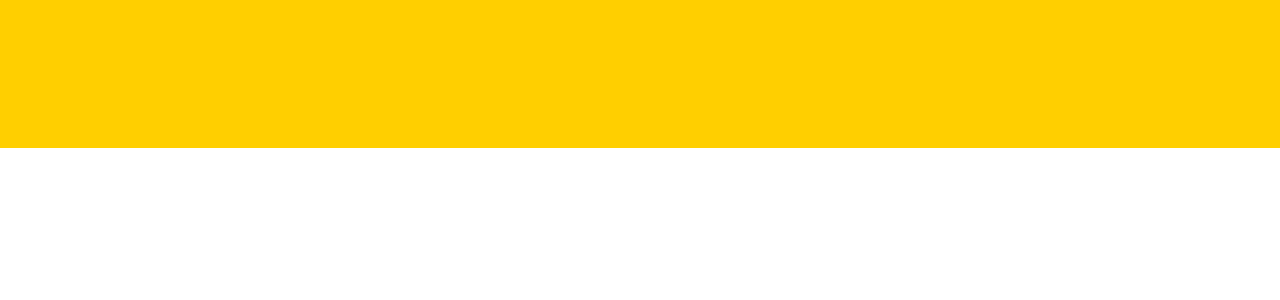
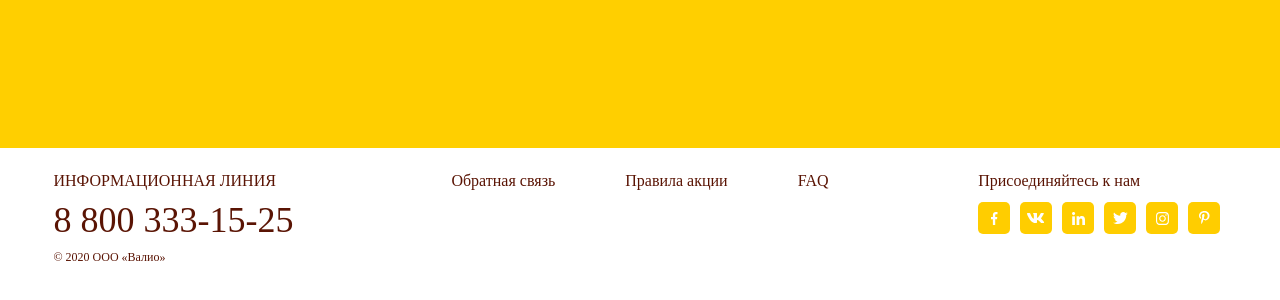
Before and after one commit to danil348/test-task, a website: page #src/index.html in a window 1280 px wide. Shown: the part 1110-1410 px from the top of the page. After the commit the page ends 1387 px from the top, so only its background shows below. Drawn offline with nearby package versions, Linux system fonts and the light colour scheme; some packages are replaced by stand-ins of ours; files that its build step writes are made by us from their sources; a script that the page names is missing; a web font is replaced by a local one.

Commit message:
закончена работа над футером

```diff
--- a/#src/_footer.html
+++ b/#src/_footer.html
@@ -1,5 +1,39 @@
-<footer class="footer" id="qwe">
+<footer class="footer" id="footer">
 	<div class="footer__container _container">
-		footer
+		<div class="footer__info">
+			<h3 class="footer__title">Информационная линия</h3>
+			<a href="tel:88003331525" class="footer__number">8 800 333-15-25</a>
+		</div>
+		<div class="footer__menu footer-menu">
+			<ul class="footer-menu__list">
+				<li class="footer-menu__item"><a href="#" class="footer-menu__link">Обратная связь</a></li>
+				<li class="footer-menu__item"><a href="#" class="footer-menu__link">Правила акции</a></li>
+				<li class="footer-menu__item"><a href="#" class="footer-menu__link">FAQ</a></li>
+			</ul>
+		</div>
+		<div class="footer__social footer-social">
+			<div class="footer-social__text">Присоединяйтесь к нам</div>
+			<div class="footer-social__items">
+				<a href="#" class="footer-social__item">
+					<img loading="lazy" src="img/facebook.svg" alt="">
+				</a>
+				<a href="#" class="footer-social__item">
+					<img loading="lazy" src="img/vk.svg" alt="">
+				</a>
+				<a href="#" class="footer-social__item">
+					<img loading="lazy" src="img/in.svg" alt="">
+				</a>
+				<a href="#" class="footer-social__item">
+					<img loading="lazy" src="img/twitter.svg" alt="">
+				</a>
+				<a href="#" class="footer-social__item">
+					<img loading="lazy" src="img/instagram.svg" alt="">
+				</a>
+				<a href="#" class="footer-social__item">
+					<img loading="lazy" src="img/social_p.svg" alt="">
+				</a>
+			</div>
+		</div>
+		<div class="footer__copyright">© 2020 ООО «Валио»</div>
 	</div>
 </footer>
--- a/#src/scss/footer.scss
+++ b/#src/scss/footer.scss
@@ -1,2 +1,181 @@
-footer {
+.footer {
+	// .footer__container
+	padding: 22px 0px 9px 0px;
+	&__container {
+		display: flex;
+		flex-wrap: wrap;
+	}
+
+	// .footer__info
+
+	&__info {
+		min-width: 230px;
+		flex: 1;
+		@media (max-width: $md3+px) {
+			display: flex;
+			flex-direction: column;
+			justify-content: center;
+			align-items: center;
+			order: 2;
+			margin-top: 25px;
+		}
+	}
+
+	// .footer__title
+
+	&__title {
+		font-family: $fontFamilyMedium;
+		font-size: 16px;
+		line-height: 21px;
+		text-transform: uppercase;
+		margin-bottom: 16px;
+	}
+
+	// .footer__number
+
+	&__number {
+		font-family: $fontFamilyMedium;
+		font-size: 36px;
+		line-height: 27px;
+		transition: all 0.3s ease 0s;
+		@media (any-hover: hover) {
+			&:hover {
+				opacity: 0.8;
+			}
+		}
+	}
+
+	// .footer__copyright
+
+	&__copyright {
+		flex: 0 0 100%;
+		font-size: 12px;
+		margin-top: 12px;
+		line-height: 21px;
+		@media (max-width: $md3+px) {
+			text-align: center;
+			order: 4;
+			margin-top: 17px;
+		}
+	}
+
+	// .footer__menu
+
+	&__menu {
+		flex: 2;
+		@media (max-width: $md3+px) {
+			flex: 0 1 100%;
+			order: 1;
+		}
+	}
+
+	// .footer__social
+
+	&__social {
+		flex: 1;
+		@media (max-width: $md3+px) {
+			flex: 0 1 100%;
+			padding-left: 0px !important;
+			max-width: 100% !important;
+			display: flex;
+			flex-direction: column;
+			justify-content: center;
+			align-items: center;
+			order: 3;
+			margin-top: 25px;
+		}
+	}
 }
+
+.footer-menu {
+	// .footer-menu__list
+
+	&__list {
+		display: flex;
+		align-items: center;
+		justify-content: center;
+		gap: 70px;
+		@media (max-width: $md1+px) {
+			flex-direction: column;
+			gap: 10px;
+		}
+		@media (max-width: $md3+px) {
+			flex-direction: row;
+			gap: 10%;
+		}
+	}
+
+	// .footer-menu__item
+
+	&__item {
+	}
+
+	// .footer-menu__link
+
+	&__link {
+		font-family: $fontFamilyMedium;
+		font-size: 16px;
+		line-height: 21px;
+		position: relative;
+		@media (any-hover: hover) {
+			&:hover {
+				&::before {
+					width: 100%;
+				}
+			}
+		}
+		&::before {
+			content: '';
+			width: 0%;
+			height: 2px;
+			background-color: $mainColor;
+			border-radius: 1px;
+			position: absolute;
+			bottom: -4px;
+			left: 50%;
+			transform: translate(-50%, 0);
+			transition: all 0.3s ease 0s;
+		}
+	}
+}
+.footer-social {
+	max-width: 293.3px;
+	padding-left: 45px;
+	// .footer-social__text
+
+	&__text {
+		font-size: 16px;
+		line-height: 21px;
+	}
+
+	// .footer-social__items
+
+	&__items {
+		margin-top: 11px;
+		display: flex;
+		gap: 10px;
+	}
+
+	// .footer-social__item
+
+	&__item {
+		display: flex;
+		justify-content: center;
+		align-items: center;
+		picture {
+			display: flex;
+			justify-content: center;
+			align-items: center;
+		}
+		width: 32px;
+		height: 32px;
+		background-color: $yelow-1;
+		border-radius: 5px;
+		transition: all 0.3s ease 0s;
+		@media (any-hover: hover) {
+			&:hover {
+				background-color: $yelow-1-hv;
+			}
+		}
+	}
+}
```
Also changed, not shown: #src/index.html (+0 -2 lines).
